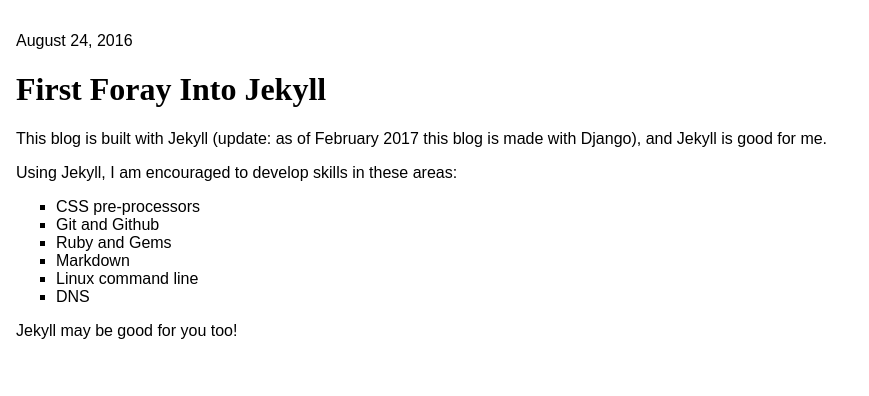
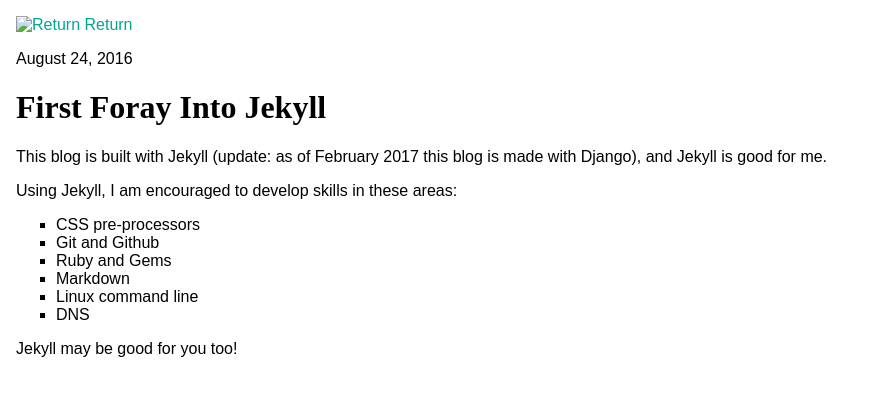
Before and after one commit to cssidy/personal-site, a Jekyll site: the page built from _posts/2016-08-24-First-Foray-Into-Jekyll.md, in a window 1280 px wide. Shown: the top 396 px of the page, without its empty margins (0-869 px from the left). Built offline with Jekyll 4.4.1, drawn with Linux system fonts in a browser that asks for light colours; some web fonts are replaced.

Commit message:
Update post.html

```diff
--- a/_layouts/post.html
+++ b/_layouts/post.html
@@ -3,6 +3,7 @@ layout: layout
 ---
 
 <div class="post">
+    <a href="/writings.html"><img src="assets/icons/left-arrow.svg" class="left_arrow" alt="Return"><span> Return</span></a>
     <p>{{ page.date | date: "%B %e, %Y" }}</p>
     <h1>{{ page.title }}</h1>
     {{ content }}
```
